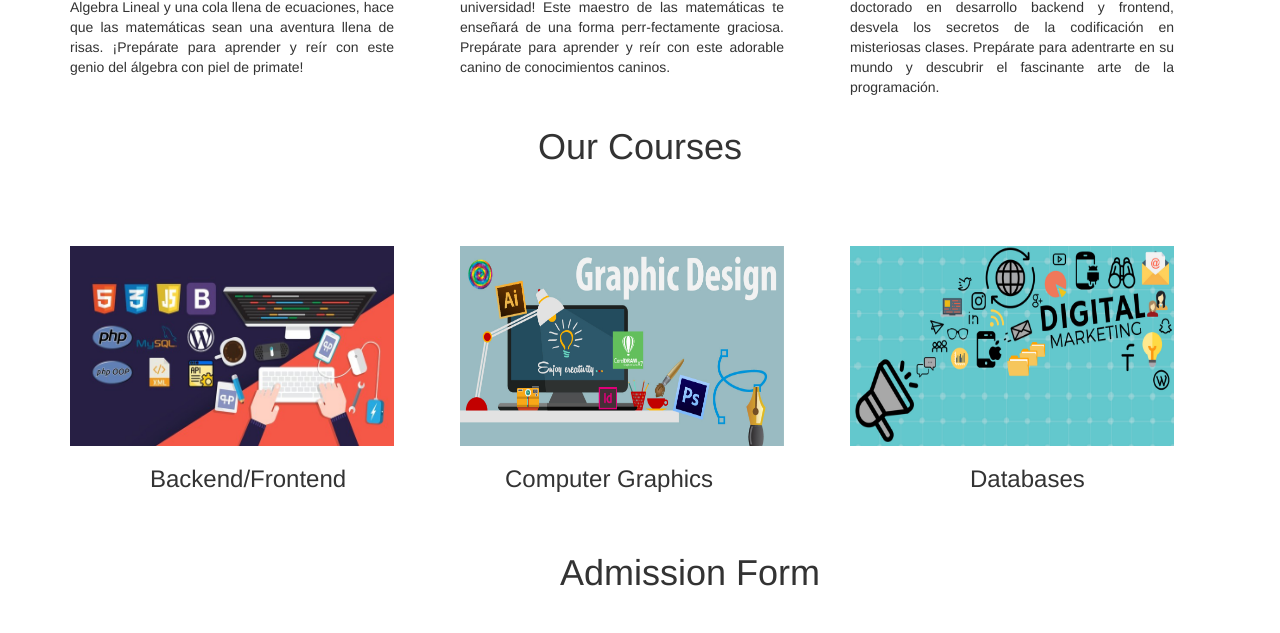
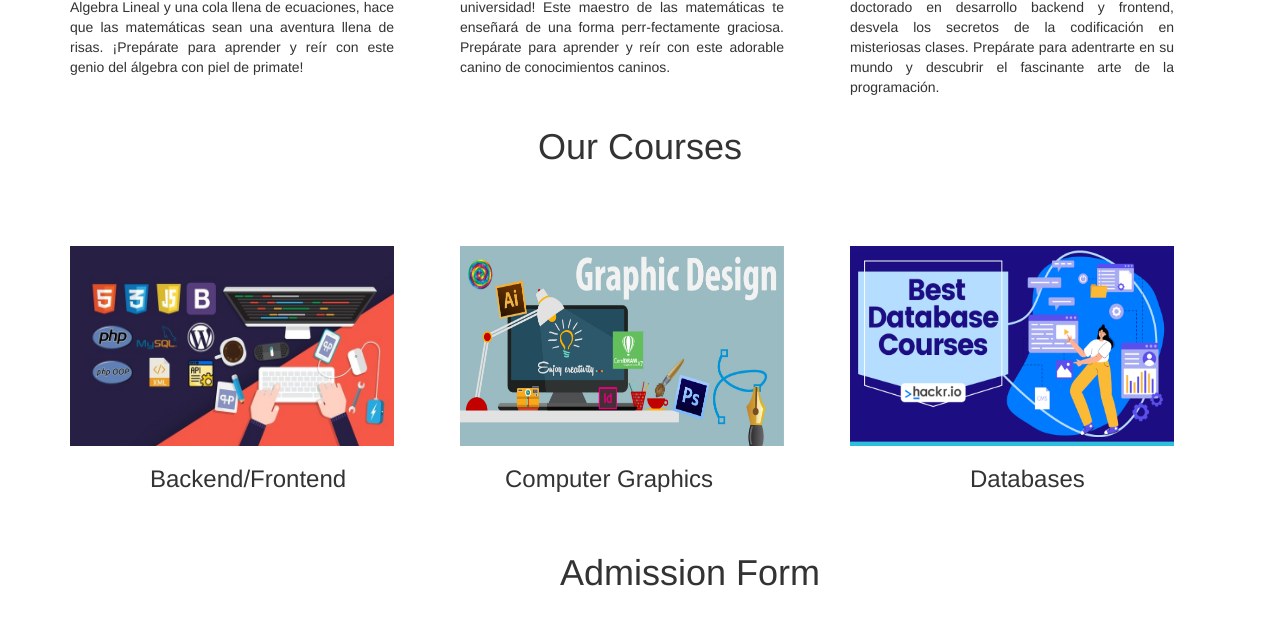
Before and after one commit to JoseJavierGJ/ProyectoAplicaciones, a PHP site: page / in a window 1280 px wide. Shown: the part 1073-1706 px from the top of the page. Run offline with PHP 8.4, Linux system fonts and the light colour scheme.

Commit message:
agrege foto

```diff
--- a/index.php
+++ b/index.php
@@ -112,7 +112,7 @@
 
         </div>
         <div class="col-md-4">
-             <img class="teacher" src="./img/marketing.png">
+             <img class="teacher" src="./img/database.png">
              <h3 style="padding-left: 120px">Databases</h3>
 
         </div>
```
Also changed, not shown: img/database.png (added).
